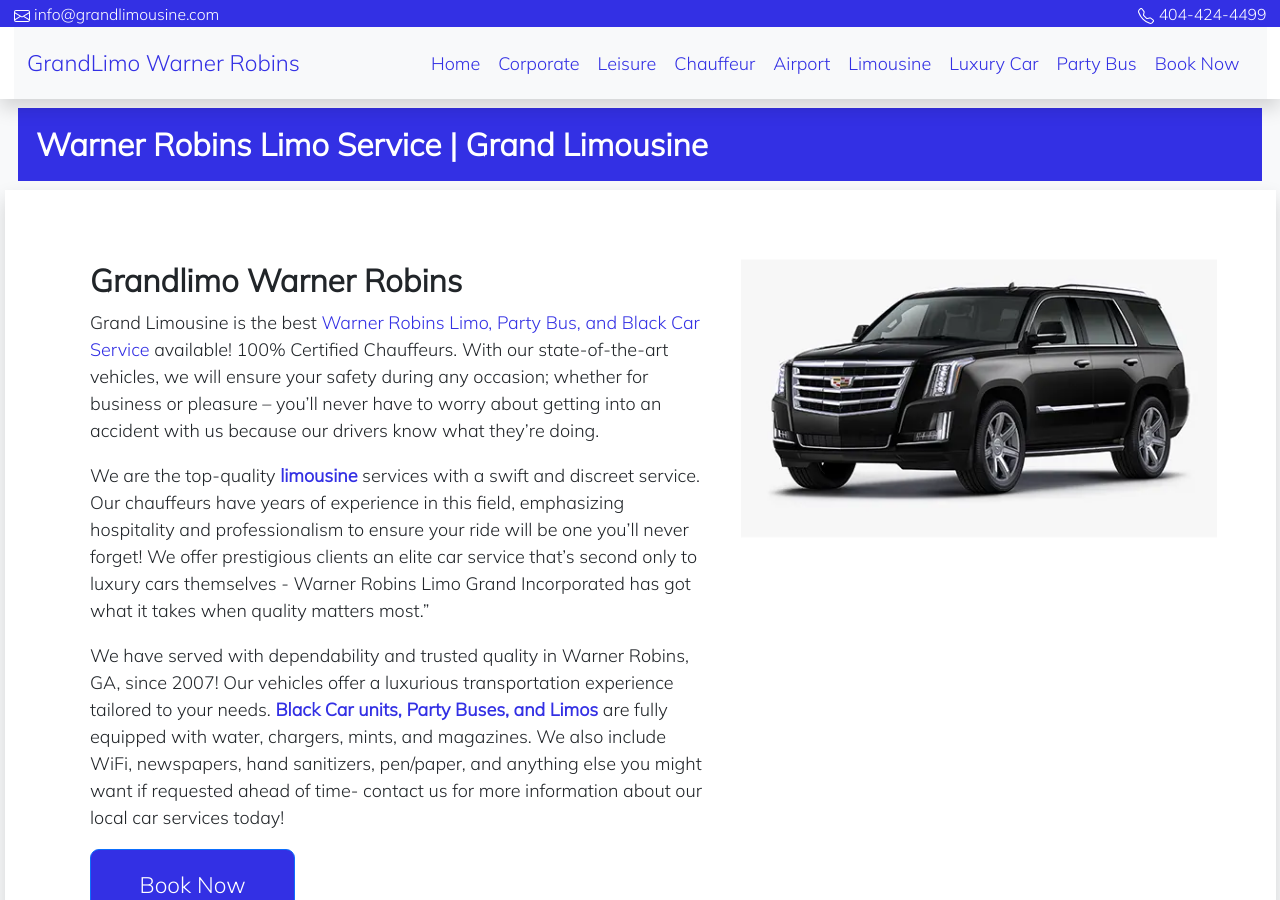
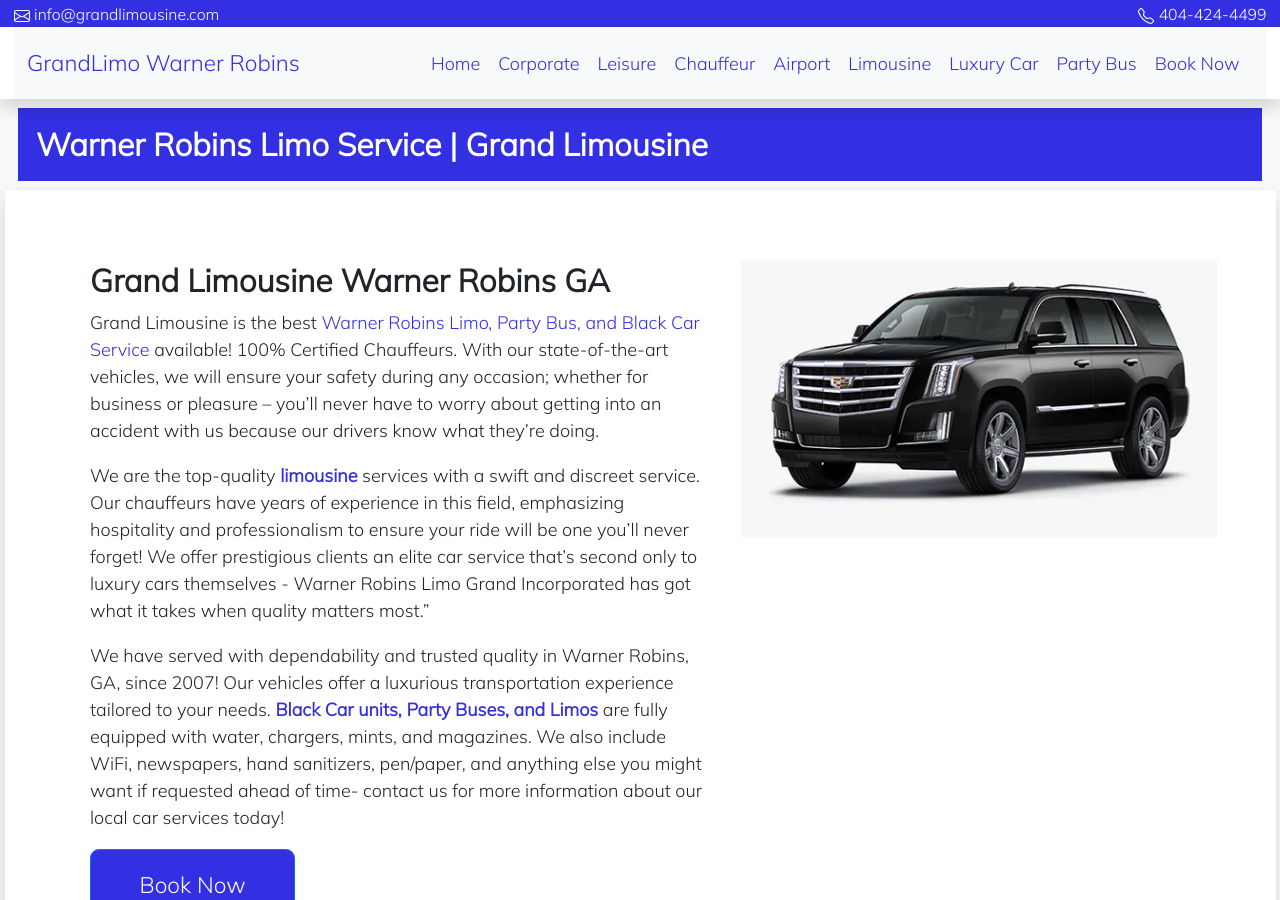
Before and after one commit to wynngrand/grandlimowarner-robins, a Jekyll site: the page built from index.md, in a window 1280 px wide and 900 px high, scrolled down 382 px. Built offline with Jekyll 4.4.1, drawn with Linux system fonts in a browser that asks for light colours.

Commit message:
Update from Forestry.io wynngrand updated index.md

```diff
--- a/index.md
+++ b/index.md
@@ -6,7 +6,7 @@ cover: "/assets/img/macon suvs.webp"
 layout: home
 
 ---
-### **Grandlimo Warner Robins**
+### **Grand Limousine Warner Robins GA**
 
 Grand Limousine is the best [Warner Robins Limo, Party Bus, and Black Car Service](https://www.grandlimowarner-robins.com/ "Warner robins limousine, party bus, black car service") available! 100% Certified Chauffeurs. With our state-of-the-art vehicles, we will ensure your safety during any occasion; whether for business or pleasure – you'll never have to worry about getting into an accident with us because our drivers know what they're doing.
 
```
